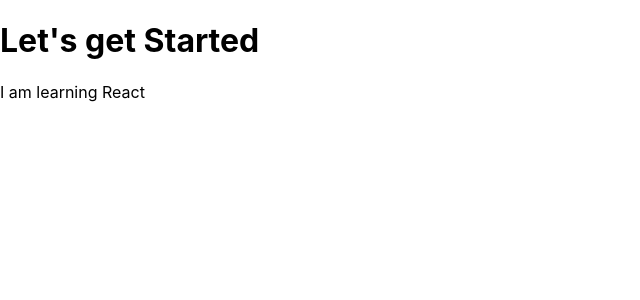
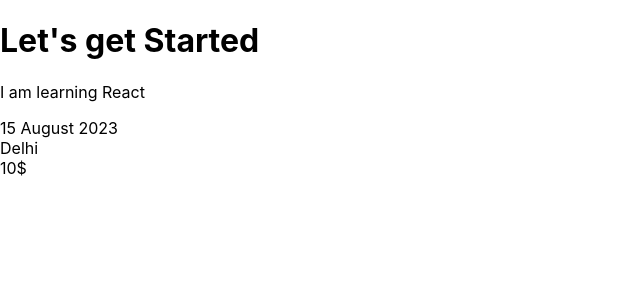
Before and after one commit to omkarpawar/React-project1, a React (Create React App) app: page / in a window 1280 px wide. Shown: the top 300 px of the page, without its empty margins (0-640 px from the left). Built offline with nearby package versions, Linux system fonts and the light colour scheme.

Commit message:
writingComplexJsx

```diff
--- a/App1.js
+++ /dev/null
@@ -1,3 +0,0 @@
-export default function App1() {
-  return <h1>Hello world</h1>
-}
--- a/src/App.js
+++ b/src/App.js
@@ -1,4 +1,4 @@
-
+import ExpenseItem from "./components/ExpenseItem";
 
 function App() {
   return (
@@ -8,6 +8,7 @@
 
    <p>I am learning React</p>
 
+   <ExpenseItem></ExpenseItem>
   </div>
   );
 }
--- /dev/null
+++ b/src/components/ExpenseItem.js
@@ -0,0 +1,19 @@
+function ExpenseItem(){
+  return(
+    <>
+
+    <div>15 August 2023</div>
+    <div>
+      <div>Delhi</div>
+      <div>10$</div>
+    </div>
+
+    </>
+
+
+
+
+  );
+};
+
+export default ExpenseItem;
--- a/src/index.js
+++ b/src/index.js
@@ -2,7 +2,7 @@
 import ReactDOM from 'react-dom/client';
 import './index.css';
 import App from './App';
-import App1 from '../App1';
+
 
 
 const root = ReactDOM.createRoot(document.getElementById('root'));
```
